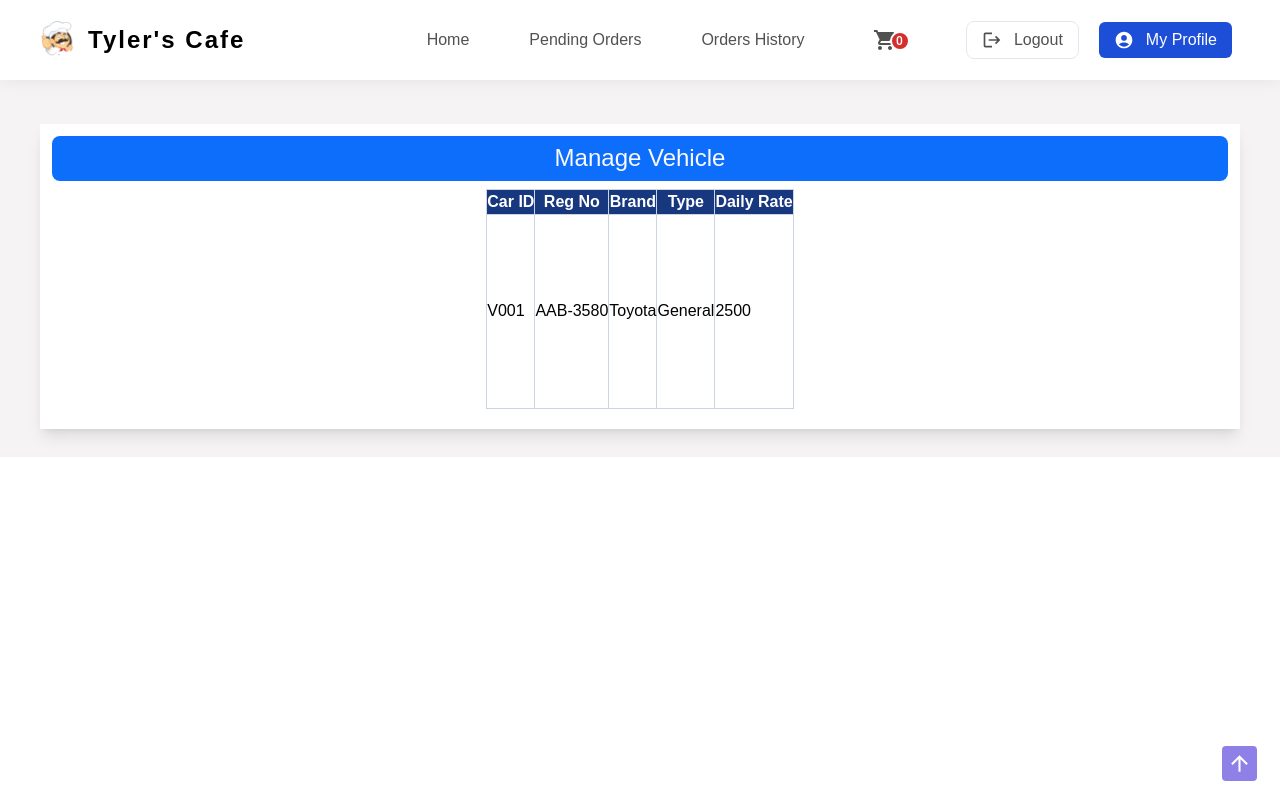
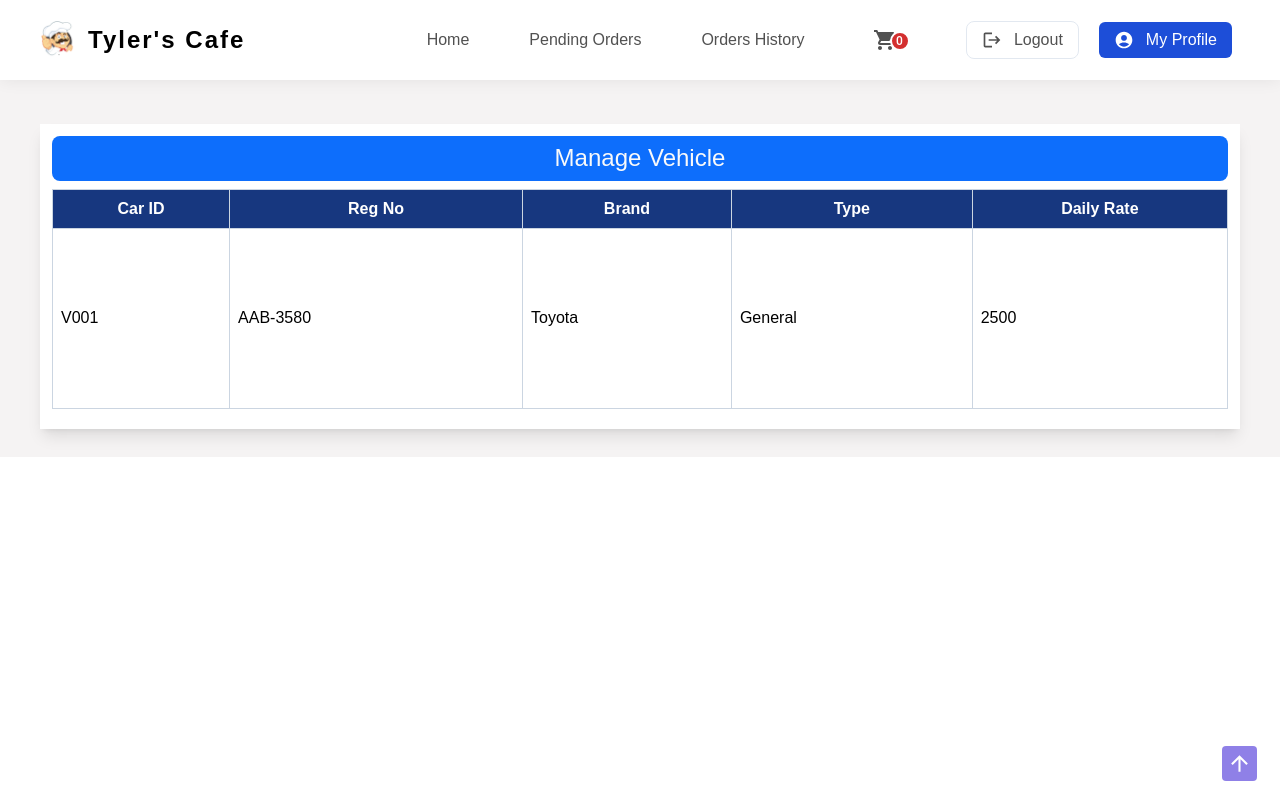
Before and after one commit to AshanSandeep06/Food-Shop-System, a React (Create React App) app in the folder frontend/: page /placeOrder in a window 1280 px wide. Built offline with nearby package versions, Linux system fonts and the light colour scheme.

Commit message:
Content Updated

```diff
--- a/frontend/src/pages/PlaceOrder/PlaceOrder.tsx
+++ b/frontend/src/pages/PlaceOrder/PlaceOrder.tsx
@@ -15,31 +15,43 @@ const PlaceOrder = () => {
           >
             Manage Vehicle
           </h3>
-          <div className="grid h-60 grid-cols-1 rounded-2 table-responsive">
+          <div className="w-full grid h-60 grid-cols-1 rounded-2 table-responsive">
             <table
               id="tblCartItems"
-              className="table-auto cursor-pointer mb-5 border-collapse border border-slate-400"
+              className="table-auto mb-5 border-collapse border border-slate-400"
             >
               <thead
                 className="text-white rounded-[32px]"
                 style={{ background: "#17377f" }}
               >
                 <tr>
-                  <th className="border border-slate-300">Car ID</th>
-                  <th className="border border-slate-300">Reg No</th>
-                  <th className="border border-slate-300">Brand</th>
-                  <th className="border border-slate-300">Type</th>
-                  <th className="border border-slate-300">Daily Rate</th>
+                  <th className="border border-slate-300 leading-[38px]" style={{ lineHeight: "38px!important" }}>Car ID</th>
+                  <th className="border border-slate-300" style={{ lineHeight: "38px!important" }}>Reg No</th>
+                  <th className="border border-slate-300" style={{ lineHeight: "38px!important" }}>Brand</th>
+                  <th className="border border-slate-300" style={{ lineHeight: "38px!important" }}>Type</th>
+                  <th className="border border-slate-300" style={{ lineHeight: "38px!important" }}>Daily Rate</th>
                 </tr>
               </thead>
-              <tbody>
+              <tbody className="cursor-pointer">
+
                 <tr>
-                  <td className="border border-slate-300">V001</td>
-                  <td className="border border-slate-300">AAB-3580</td>
-                  <td className="border border-slate-300">Toyota</td>
-                  <td className="border border-slate-300">General</td>
-                  <td className="border border-slate-300">2500</td>
+                  <td className="border border-slate-300 p-2" style={{ lineHeight: "38px!important" }}>
+                    V001
+                  </td>
+                  <td className="border border-slate-300 p-2" style={{ lineHeight: "38px!important" }}>
+                    AAB-3580
+                  </td>
+                  <td className="border border-slate-300 p-2" style={{ lineHeight: "38px!important" }}>
+                    Toyota
+                  </td>
+                  <td className="border border-slate-300 p-2"style={{ lineHeight: "38px!important" }}>
+                    General
+                  </td>
+                  <td className="border border-slate-300 p-2"style={{ lineHeight: "38px!important" }}>
+                    2500
+                  </td>
                 </tr>
+
               </tbody>
             </table>
           </div>
```
